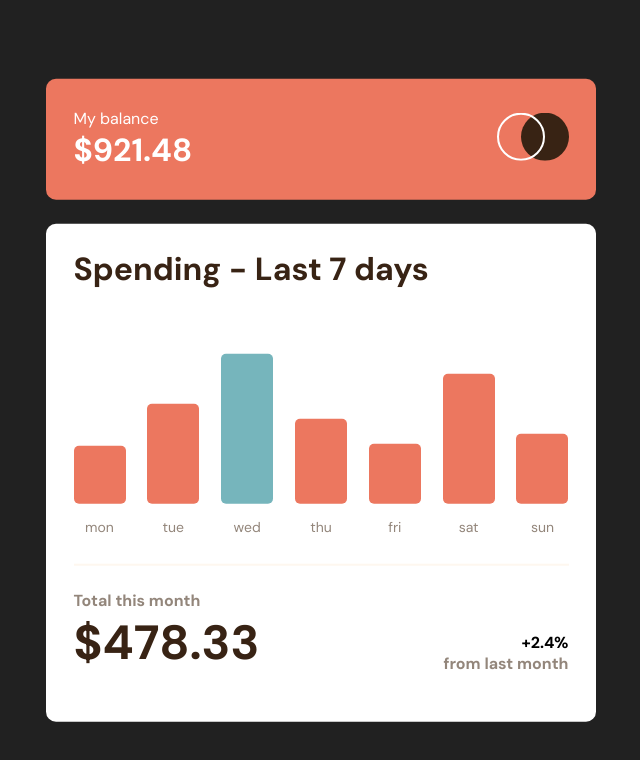
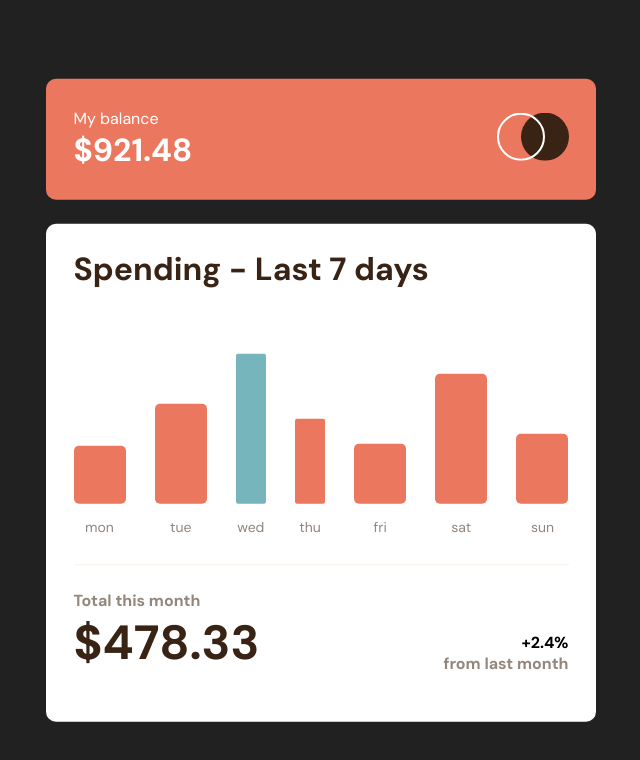
Before and after one commit to OscarAnillo/expenses-chart-fe, a React (Create React App) app: page / in a window 1280 px wide. Shown: the top 760 px of the page, without its empty margins (319-959 px from the left). Built offline with nearby package versions, Linux system fonts and the light colour scheme.

Commit message:
add hover fx

```diff
--- a/src/App.css
+++ b/src/App.css
@@ -70,6 +70,7 @@
   display: flex;
   align-items: flex-end;
   justify-content: space-between;
+  position: relative;
 }
 .chart-row p {
   font-weight: 400;
@@ -90,11 +91,31 @@
   width: 30px;
   border-radius: 2px;
 }
+.chart-row .wed-num {
+  font-size: 12px;
+  color: #fff;
+  background-color: hsl(25, 47%, 15%);
+  padding: .5em;
+  border-radius: 5px;
+  position: absolute;
+  top: -35px;
+  left: 27%;
+}
 .chart-row .wednsday {
   background-color: hsl(186, 34%, 60%);
   height: 150px;
   width: 30px;
   border-radius: 2px;
+}
+.chart-row .thu-num {
+  font-size: 12px;
+  color: #fff;
+  background-color: hsl(25, 47%, 15%);
+  padding: .5em;
+  border-radius: 5px;
+  position: absolute;
+  top: 30px;
+  left: 43%;
 }
 .chart-row .thursday {
   background-color: hsl(10, 79%, 65%);
@@ -189,13 +210,35 @@
     width: 52px;
     border-radius: 5px;
   }
+  .chart-row .wed-num {
+    left: 30%;
+  }
   .chart-row .wednsday {
     width: 52px;
     border-radius: 5px;
+    transition: all .3s ease;
+    background-size: 200% 100%;
+  }
+  .chart-row .wednsday:hover {
+    cursor: pointer;
+    background-position: 100% 0;
+    background-image: linear-gradient(to top, #0b9ea3, #3cbaba, #30c9dd, #2b9ab6);
+    box-shadow: 0 4px 15px 0 rgba(23, 168, 161, 0.75);
+  }
+  .chart-row .thu-num {
+    left: 45%;
   }
   .chart-row .thursday {
     width: 52px;
     border-radius: 5px;
+    transition: all .3s ease;
+    background-size: 200% 100%;
+  }
+  .chart-row .thursday:hover {
+    cursor: pointer;
+    background-position: 100% 0;
+    background-image: linear-gradient(to top, #a33b0b, #ba4f3c, #dd6130, #b63b2b);
+    box-shadow: 0 4px 15px 0 rgba(168, 33, 23, 0.75);
   }
   .chart-row .friday {
     width: 52px;
--- a/src/components/chart-component.js
+++ b/src/components/chart-component.js
@@ -1,4 +1,17 @@
+import { useState } from 'react';
+
 export default function ChartComponent() {
+    const [showNumWed, setShowNumWed] = useState(false);
+    const [showNumThu, setShowNumThu] = useState(false);
+
+    const mouseOverHandlerWed = () => {
+        setShowNumWed(!showNumWed);
+    }
+
+    const mouseOverHandlerThu = () => {
+        setShowNumThu(!showNumThu)
+    }
+
   return (
     <div className="chart">
       <div className="chart-container">
@@ -13,11 +26,13 @@ export default function ChartComponent() {
                 <p>tue</p>
             </div>
             <div>
-                <div className="wednsday"></div>
+                {showNumWed ? <div className="wed-num">$52.36</div> : ''}
+                <div className="wednsday" onMouseEnter={mouseOverHandlerWed} onMouseLeave={mouseOverHandlerWed}></div>
                 <p>wed</p>
             </div>
             <div>
-                <div className="thursday"></div>
+                {showNumThu ? <div className="thu-num">$31.07</div> : ''}
+                <div className="thursday" onMouseEnter={mouseOverHandlerThu} onMouseLeave={mouseOverHandlerThu}></div>
                 <p>thu</p>
             </div>
             <div>
```
